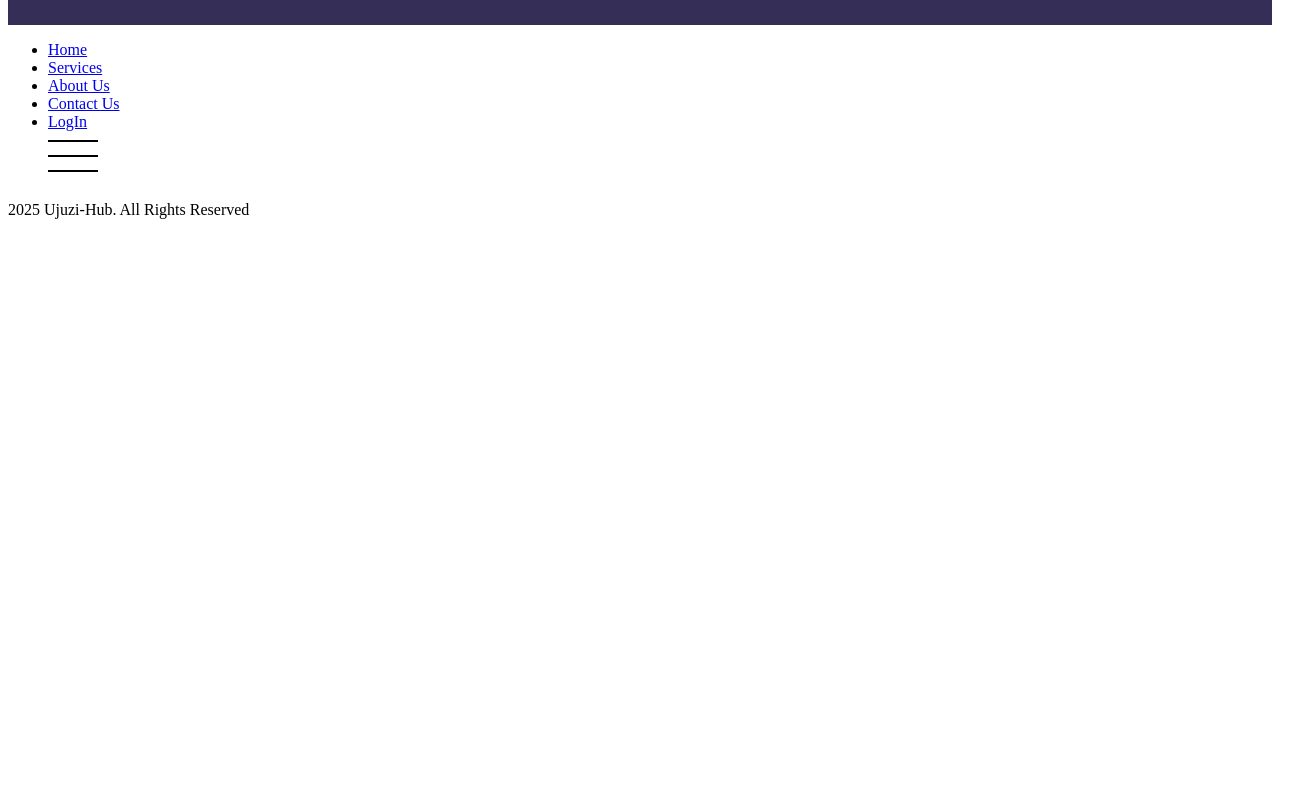
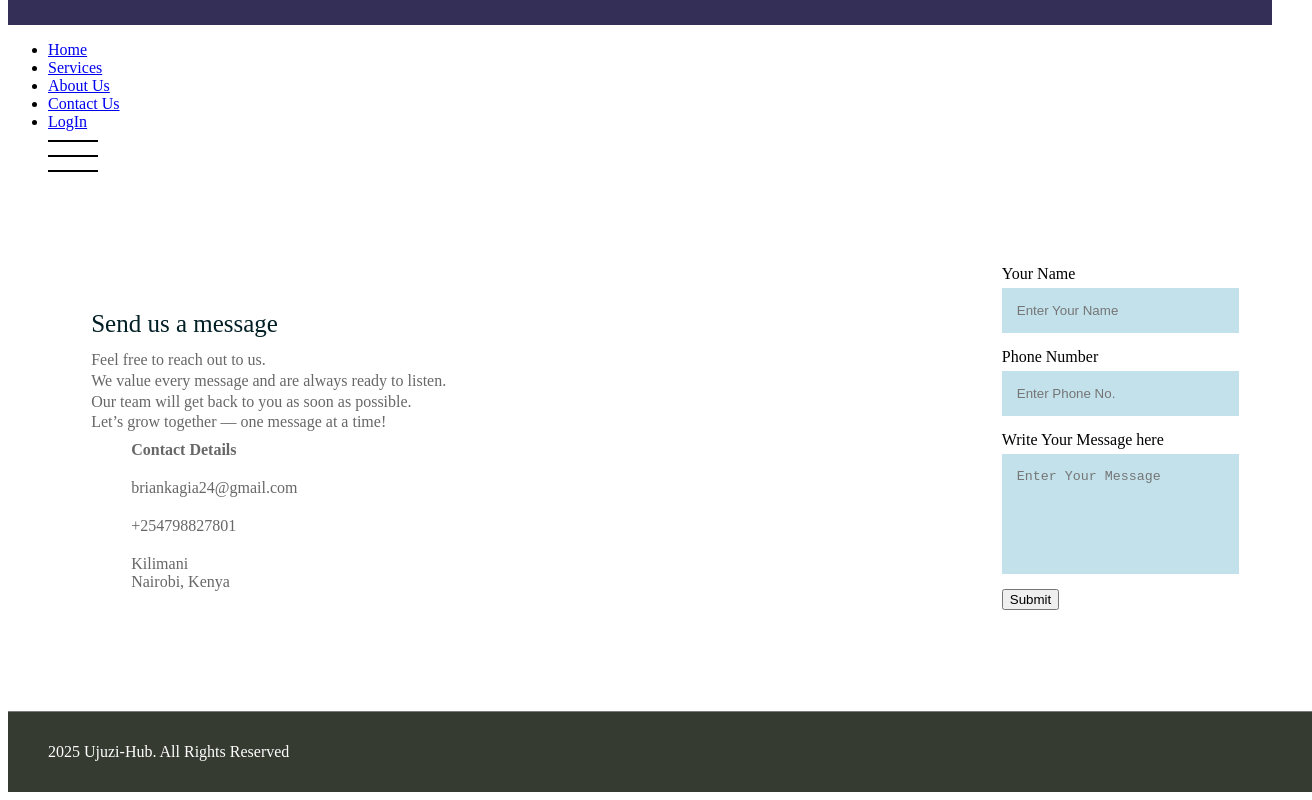
Before and after one commit to Melloniah/Ujuzi-Hub-project, a React (Create React App) app in the folder client/: page / in a window 1280 px wide. Shown: the part 783-1583 px from the top of the page, 1312 px wide, since content can reach past the window. Before the commit the page ends 1018 px from the top, so only its background shows below. Built offline with nearby package versions, Linux system fonts and the light colour scheme; grey boxes are pictures that could not be loaded.

Commit message:
adds Contact Form

```diff
--- a/client/src/components/App.js
+++ b/client/src/components/App.js
@@ -4,6 +4,7 @@ import React from "react";
 import Hero from '../pages/Hero';
 import Navbar from '../pages/Navbar';
 import Footer from '../pages/Footer';
+import Contact from '../pages/Contact';
 
 
 function App() {
@@ -11,6 +12,7 @@ function App() {
   <div className="App">
       <Hero />
       <Navbar/>
+      <Contact/>
       <Footer/>
     </div>
   );
--- /dev/null
+++ b/client/src/pages/Contact.css
@@ -0,0 +1,58 @@
+.contact{
+    margin: 80px auto;
+    max-width: 90%;
+    display: flex;
+    align-content: center;
+    justify-content: space-between;
+}
+
+.contact-col{
+    flex-basis: 48%;
+    color: #676767;
+    display:flex;
+    align-items: center;
+    margin-bottom: 20px;
+
+
+}
+
+.contact-col h3{
+    color: #001f25;
+    font-weight: 500;
+    font-size: 25px;
+    display: flex;
+    align-items: center;
+    margin-bottom: 20px;
+
+}
+
+.contact-col p{
+    max-width: 450px;
+    line-height: 0.3;
+}
+
+.contact-col ul li{
+    display: flex;
+    align-items: center;
+    margin: 20px 0;
+
+}
+
+.contact form input, .contact form textarea {
+
+    display: block;
+    width: 100%;
+    background: #c3e1eb;
+    padding: 15px;
+    border: 0;
+    outline: 0;
+    margin-bottom: 15px;
+    margin-top: 5px;
+    resize: none;
+
+}
+
+.contact-col{
+    display: block;
+    margin: 20px;
+}
--- /dev/null
+++ b/client/src/pages/Contact.jsx
@@ -0,0 +1,82 @@
+import React from 'react'
+import "../pages/Contact.css";
+
+
+const Contact = () => {
+    const [result, setResult] = React.useState("");
+
+    const onSubmit = async (event) => {
+        event.preventDefault();
+        setResult("Sending....");
+        const formData = new FormData(event.target);
+
+        formData.append("access_key", "99f7555b-fce8-441f-a30b-28aedfa675b5");
+
+        const response = await fetch("https://api.web3forms.com/submit", {
+          method: "POST",
+          body: formData
+        });
+
+        const data = await response.json();
+
+        if (data.success) {
+          setResult("Form Submitted Successfully");
+          event.target.reset();
+        } else {
+          console.log("Error", data);
+          setResult(data.message);
+        }
+      };
+
+  return (
+    <div className='contact'>
+        <div className="contact-col">
+            <h3>Send us a message</h3>
+        <p>
+        Feel free to reach out to us.
+        </p>
+        <p>
+
+        We value every message and are always ready to listen.
+        </p>
+        <p>
+        Our team will get back to you as soon as possible.
+        </p>
+        <p>
+        Let’s grow together — one message at a time!
+        </p>
+
+
+
+
+        <ul>
+            <strong>Contact Details</strong>
+            <li>briankagia24@gmail.com</li>
+            <li>+254798827801</li>
+            <li>Kilimani <br/>
+            Nairobi, Kenya
+            </li>
+        </ul>
+        </div>
+
+        <div className="contact-form">
+            <form onSubmit={onSubmit}>
+                <label>
+                    Your Name
+                </label>
+                <input type="text" name='name' placeholder='Enter Your Name' required />
+                <label>Phone Number</label>
+                <input type="tel" name='phone' placeholder= 'Enter Phone No.' required></input>
+                <label>Write Your Message here</label>
+                <textarea name='message' rows='6' placeholder='Enter Your Message' required></textarea>
+                <button type='submit' className='btn btn-dark'> Submit </button>
+            </form>
+            <span>{result}</span>
+        </div>
+
+
+    </div>
+  )
+}
+
+export default Contact;
--- /dev/null
+++ b/client/src/pages/Footer.css
@@ -0,0 +1,18 @@
+.footer {
+    background-color: rgb(54, 59, 49);
+    display: flex;
+    align-items: center;
+    justify-content: space-between;
+    border-top: 1px solid #797979;
+    padding: 15px 20px;
+    width: 100%;
+    position: relative;
+    bottom: 0;
+}
+
+.footer p {
+    list-style: none;
+    display: inline-block;
+    margin-left: 20px;
+    color: white;
+}
--- a/client/src/pages/Footer.jsx
+++ b/client/src/pages/Footer.jsx
@@ -1,5 +1,5 @@
 import React from 'react'
-// import './Footer.css'
+import "../pages/Footer.css";
 
 const Footer = () => {
   return (
```
